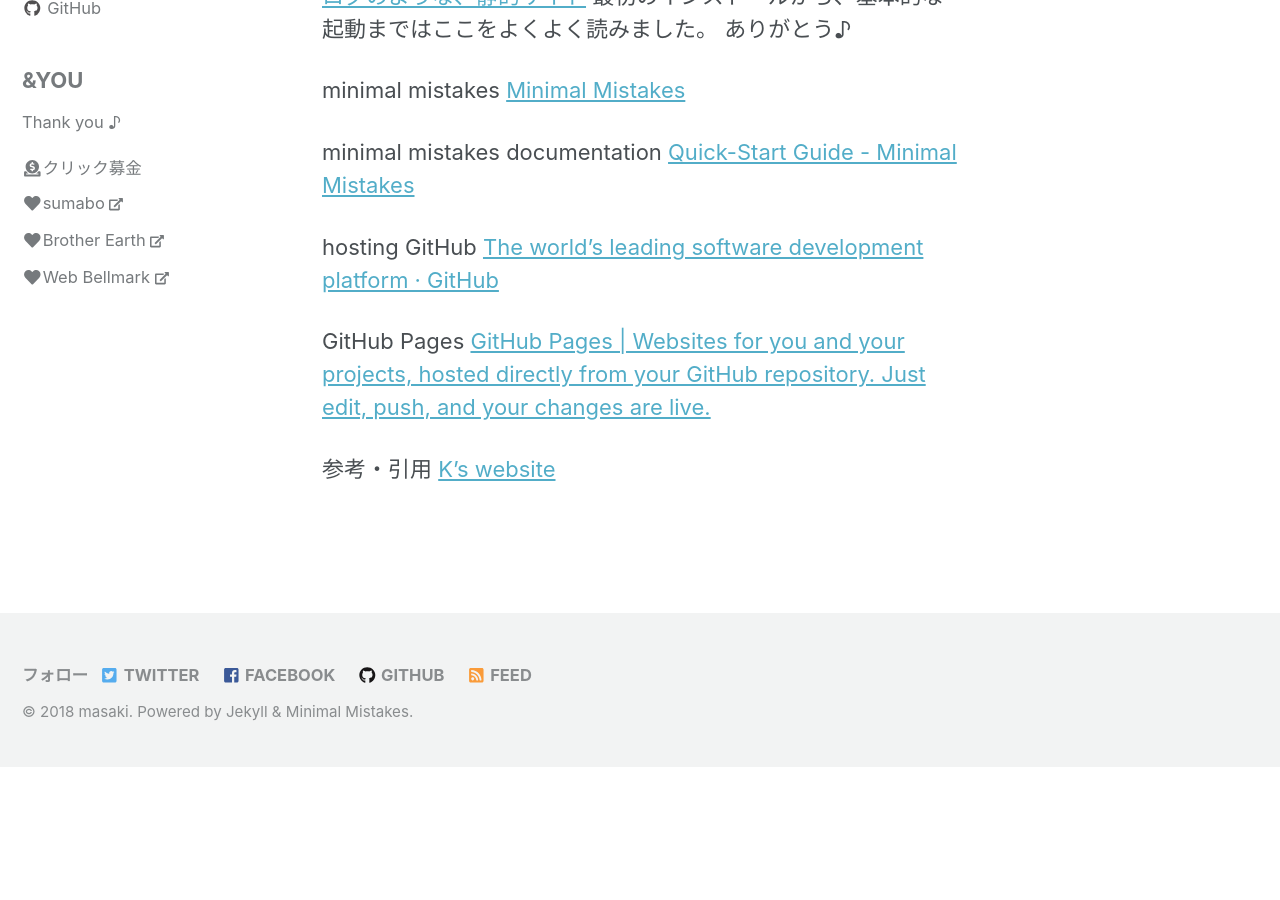
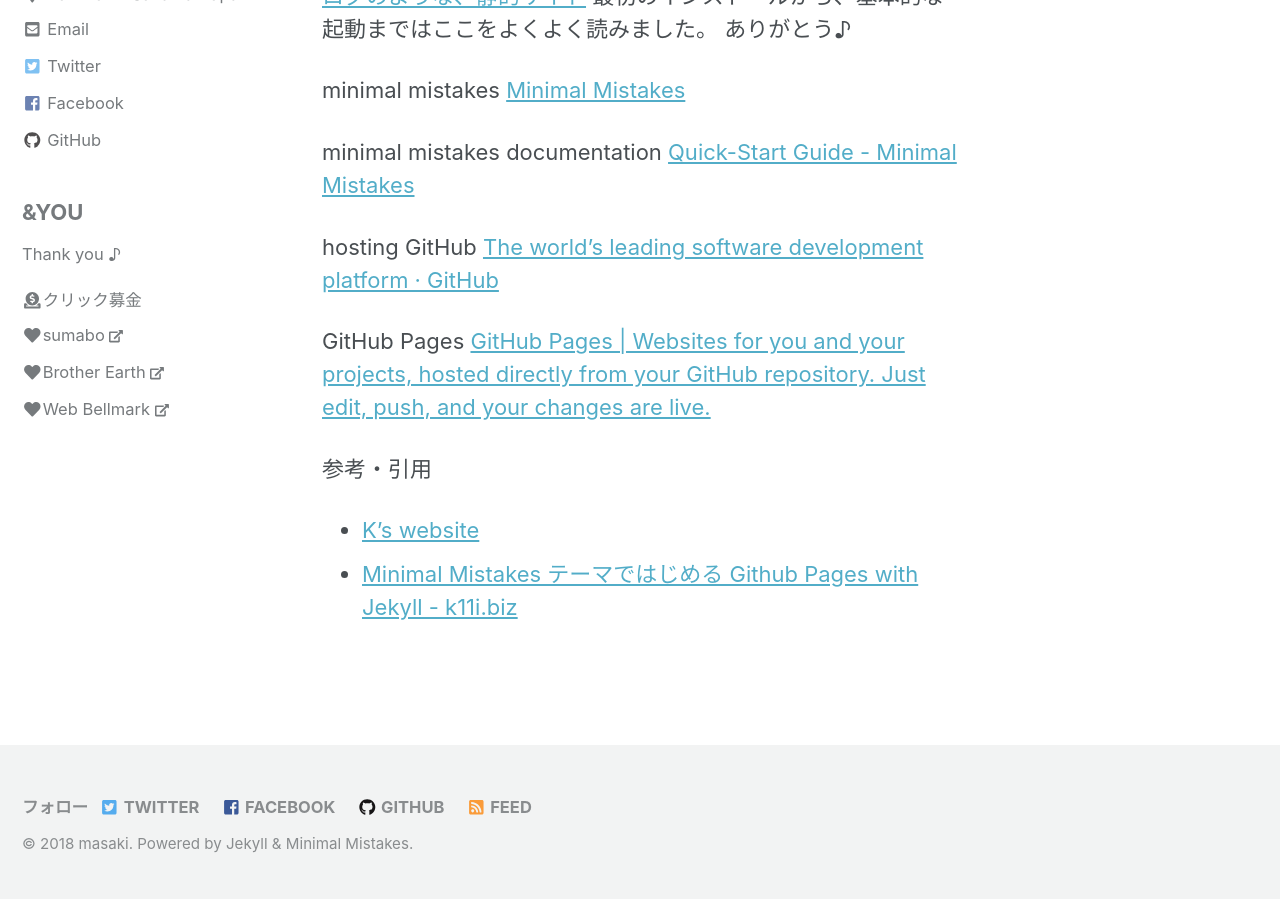
Before and after one commit to a-q-a/a-q-a.github.io, a Jekyll site: the page built from _pages/structure.md, in a window 1280 px wide and 900 px high, scrolled down 748 px. Built offline with Jekyll 4.4.1, drawn with Linux system fonts in a browser that asks for light colours; nearby versions of some CDN libraries; before the commit the page ends 1516 px from its top, so only the background shows below that.

Commit message:
2018/05/16 update2

```diff
--- a/_includes/and-you.html
+++ b/_includes/and-you.html
@@ -1,13 +1,8 @@
 <!-- 2018:5:16 masaki edit add -->
-<div class="and-you">
-
-  <div class="author__content">
+  <div>
     <h3>&YOU</h3>
     <p>Thank you ♪</p>
   </div>
-  <div class="author__urls-wrapper">
-    <button class="btn btn--inverse">{{ site.data.ui-text[site.locale].follow_label | remove: ":" | default: "Follow" }}</button>
-    <ul class="author__urls social-icons">
   <li>
     <i class="fas fa-fw fa-donate" aria-hidden="true"></i>クリック募金
   </li>
@@ -28,6 +23,3 @@
       <i class="fas fa-fw fa-heart"></i>Web Bellmark&nbsp;<i class="fas fa-xs fa-external-link-alt"></i>
     </a>
   </li>
-    </ul>
-  </div>
-</div>
--- a/_includes/author-profile.html
+++ b/_includes/author-profile.html
@@ -257,8 +257,9 @@
         </li>
       {% endif %}
 
+      {% include and-you.html %} <!-- 2018:5:16 masaki edit add -->
+
       {% include author-profile-custom-links.html %}
     </ul>
   </div>
 </div>
-{% include and-you.html %}
--- a/_pages/structure.md
+++ b/_pages/structure.md
@@ -37,4 +37,5 @@
 [GitHub Pages | Websites for you and your projects, hosted directly from your GitHub repository. Just edit, push, and your changes are live.](https://pages.github.com/)
 
 参考・引用
-[K's website](https://www.treetop.to/)
+- [K's website](https://www.treetop.to/)
+- [Minimal Mistakes テーマではじめる Github Pages with Jekyll - k11i.biz](https://k11i.biz/blog/2016/08/11/starting-jekyll-with-minimal-mistakes/)
--- a/_posts/2018/2018-05-16-2018-05-16-update.markdown
+++ b/_posts/2018/2018-05-16-2018-05-16-update.markdown
@@ -23,4 +23,4 @@
 皆さんの情報の存在を知れて、また一つ更新できました。
 ありがとう。
 
-- [Font Awesome Iconsがなぜか表示されない…version更新してる？解決策紹介 【Stinger5】 | A-key function　大学生が始めるべきネットビジネス起業](https://akeyfn.xyz/sitesakusei/font-awesome-icons-version/)
+- [Font Awesome Iconsがなぜか表示されない…version更新してる？解決策紹介 【Stinger5】 A-key function　大学生が始めるべきネットビジネス起業](https://akeyfn.xyz/sitesakusei/font-awesome-icons-version/)
```
Lines whose indentation alone changed are shown as unchanged.
